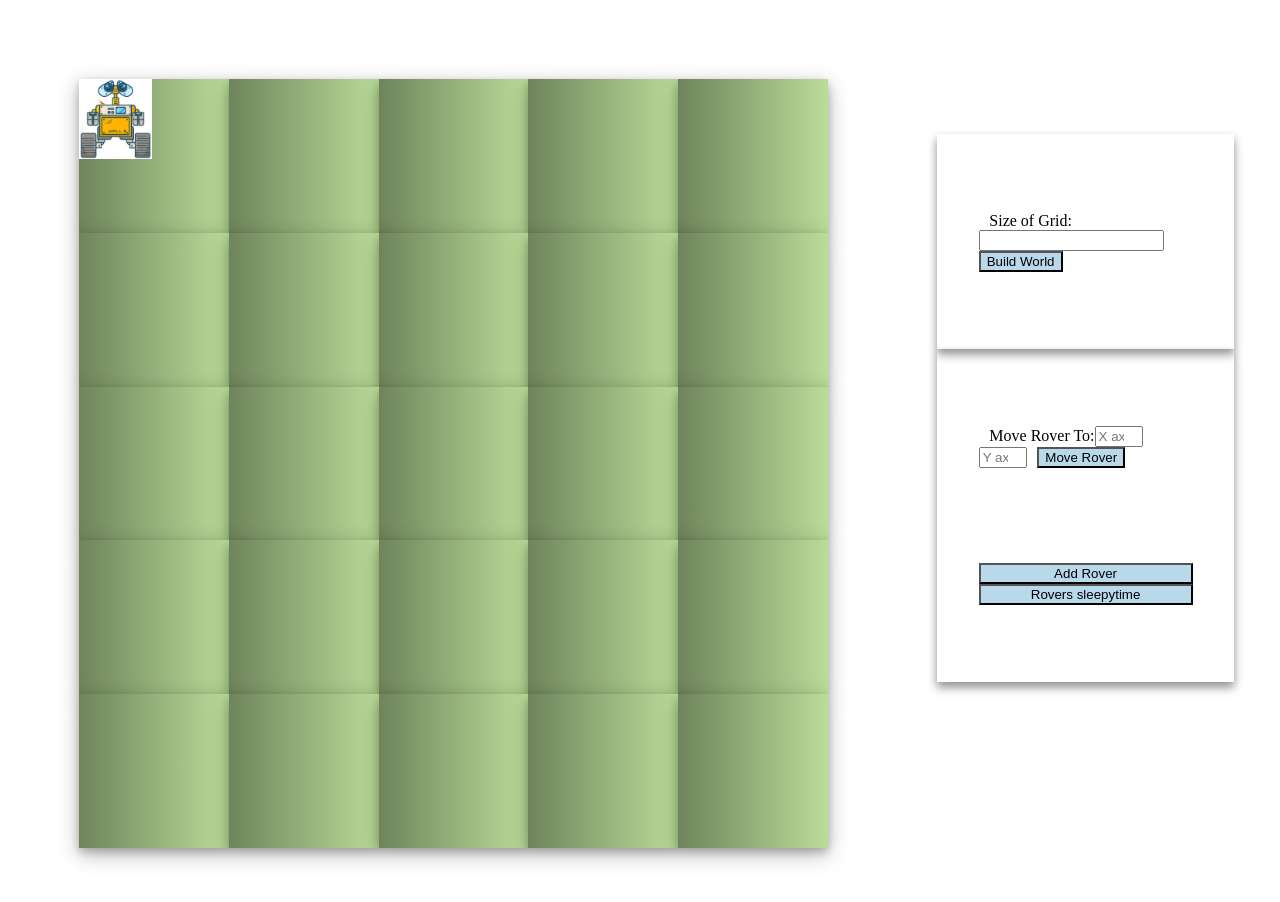
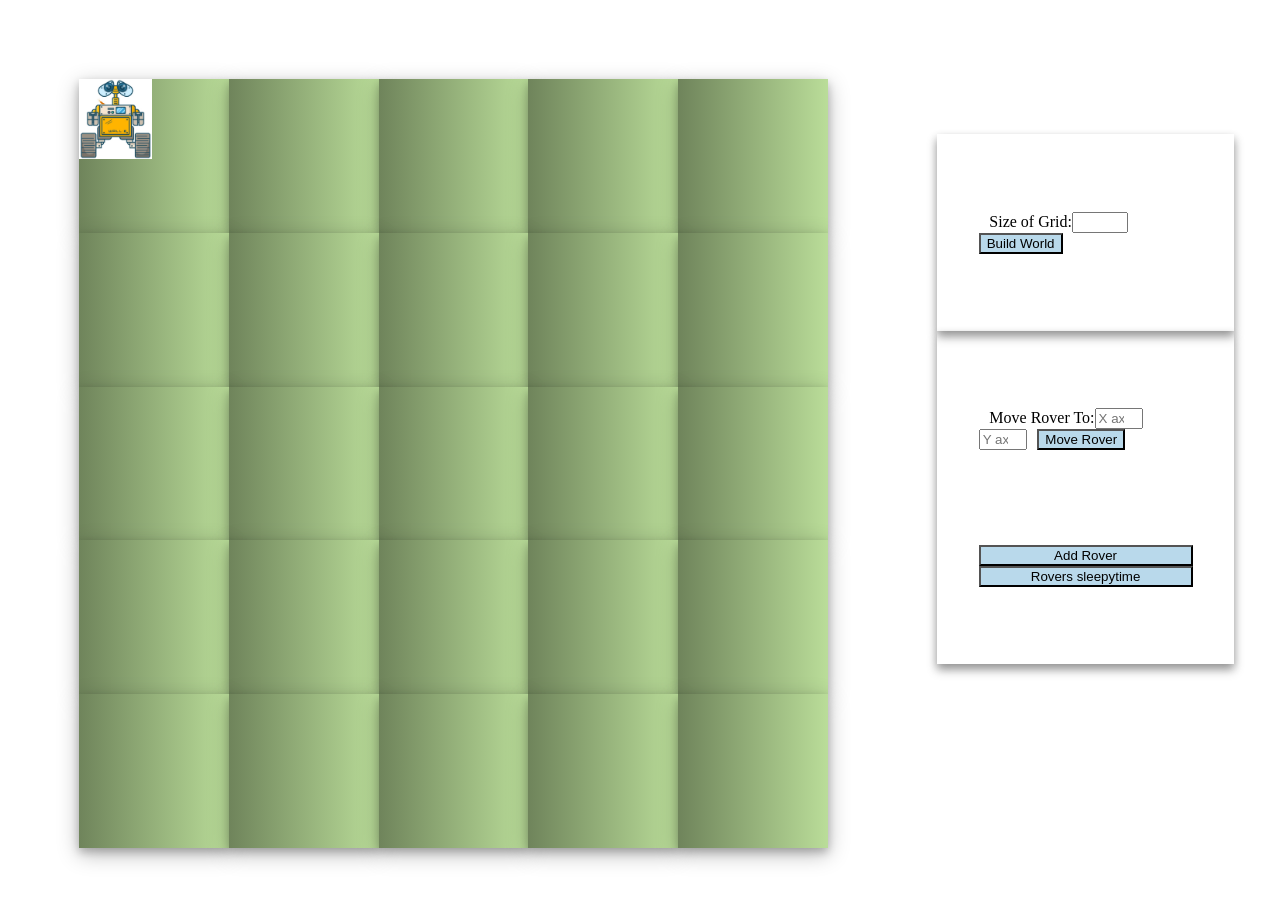
Before and after one commit to wiedld/reactive-rover, a React app in the folder client/: page / in a window 1280 px wide. Shown: the top 902 px of the page. Built offline with nearby package versions, Linux system fonts and the light colour scheme.

Commit message:
set max size world

```diff
--- a/client/src/control-panel/for-world.tsx
+++ /dev/null
@@ -1,51 +0,0 @@
-import React, { useState } from 'react';
-import injectSheet, { WithStylesProps } from 'react-jss';
-import classNames from 'classnames';
-
-const styles = {
-    container: {
-        boxShadow: '0 4px 8px 0 rgba(0, 0, 0, 0.2), 0 6px 10px 0 rgba(0, 0, 0, 0.29)',
-        display: 'flex',
-        flexDirection: 'column',
-        alignItems: 'stretch',
-        padding: '10%',
-        '& form': {
-            padding: '20% 5%',
-            '& label': {
-                padding: '5% 5%',
-            },
-            '& button': {
-                display: 'inline-block',
-                width: '100%'
-            }
-        }
-    },
-    button: {
-        backgroundColor: '#B9D9EB'
-    }
-};
-
-interface ControlsProps {
-    newWorld: (e: number) => void;
-}
-type StyledProps = WithStylesProps<typeof styles> & ControlsProps;
-
-
-export default injectSheet(styles)(({
-    classes,
-    newWorld
-}: StyledProps) => {
-    const [size, setSize] = useState(0);
-
-    return (
-        <div className={classes.container}>
-            <form onSubmit={e => { e.preventDefault(); newWorld(size); }}>
-                <label>
-                    Size of Grid:
-                    <input type="number" name="world size" min={1} onChange={e => setSize(parseInt(e.target.value))} />
-                </label>
-                <input type="submit" value="Build World" className={classes.button} />
-            </form>
-        </div>
-    );
-});
--- a/client/src/control-panel/for-world/for-world.tsx
+++ b/client/src/control-panel/for-world/for-world.tsx
@@ -9,7 +9,6 @@ const styles = {
         flexDirection: 'column',
         alignItems: 'stretch',
         padding: '10%',
-        marginBottom: '20px',
         '& form': {
             padding: '20% 5%',
             '& label': {
@@ -26,7 +25,7 @@ const styles = {
     }
 };
 
-export interface ControlsProps {
+interface ControlsProps {
     newWorld: (e: number) => void;
 }
 type StyledProps = WithStylesProps<typeof styles> & ControlsProps;
@@ -43,7 +42,7 @@ export default injectSheet(styles)(({
             <form onSubmit={e => { e.preventDefault(); newWorld(size); }}>
                 <label>
                     Size of Grid:
-                    <input type="number" name="world size" min={1} onChange={e => setSize(parseInt(e.target.value))} />
+                    <input type="number" name="world size" min={1} max={25} onChange={e => setSize(parseInt(e.target.value))} />
                 </label>
                 <input type="submit" value="Build World" className={classes.button} />
             </form>
--- a/client/src/control-panel/for-world/index.tsx
+++ b/client/src/control-panel/for-world/index.tsx
@@ -1,13 +1,5 @@
 import React from "react";
 import Wrapper from "../../portal";
-import ControlsForWorld, { ControlsProps } from "./for-world";
+import ControlsForWorld from "./for-world";
 
-export const PORTAL_ID = "world-control-panel";
-
-export default function (props: ControlsProps) {
-    return (
-        <Wrapper portalId={PORTAL_ID}>
-            <ControlsForWorld {...props} />
-        </Wrapper>
-    );
-}
+export default ControlsForWorld;
--- a/client/src/pub-sub.ts
+++ b/client/src/pub-sub.ts
@@ -1,7 +1,11 @@
 import PhysicalWorld from "./world";
 import { RobotType } from "./robot/logic";
 
-export enum EventType { NewWorld = 'new-world', RobotMove = 'robot-move' };
+export enum EventType {
+    NewWorld = 'new-world',
+    NewRobot = "new-robot",
+    RobotMove = 'robot-move'
+};
 
 type info = PhysicalWorld | RobotType | null;
 type SubFn = (arg: info) => void;
--- a/client/src/robot/logic/hooks.ts
+++ b/client/src/robot/logic/hooks.ts
@@ -28,8 +28,10 @@ export function buildRobot (world: PhysicalWorld): BuildRobotFnReturn {
         setRobot(r);
     };
 
-    // @ts-ignore
-    const addToPubSub = (r) => PubSub.subscribe(EventType.NewWorld, r.id, (w: PhysicalWorld) => {
+    const addToPubSub = (r: RobotType) => {
+        PubSub.publish(EventType.NewRobot, r);
+        const { id } = r;
+
         /* Managing state btwn hooks, you either:
             1 - have global reducer (useReducer)
             2 - have a PubSub model.
@@ -42,10 +44,13 @@ export function buildRobot (world: PhysicalWorld): BuildRobotFnReturn {
 
             Therefore, the world comes first.
             And all robots subsribe to world events.
-         */
-        PubSub.unsubscribe(EventType.NewWorld, r.id);
-        // FIXME: post message to console.
-    });
+        */
+        // @ts-ignore
+        PubSub.subscribe(EventType.NewWorld, r.id, (w: PhysicalWorld) => {
+            PubSub.empty(EventType.NewWorld);
+            PubSub.empty(EventType.NewRobot);
+        });
+    };
 
     const [robot, setRobot]: [RobotType, Dispatch] = useState(robotFactory(world));
 
```
Also changed, not shown: client/src/robot/logic/logic.ts (line endings or trailing spaces).
